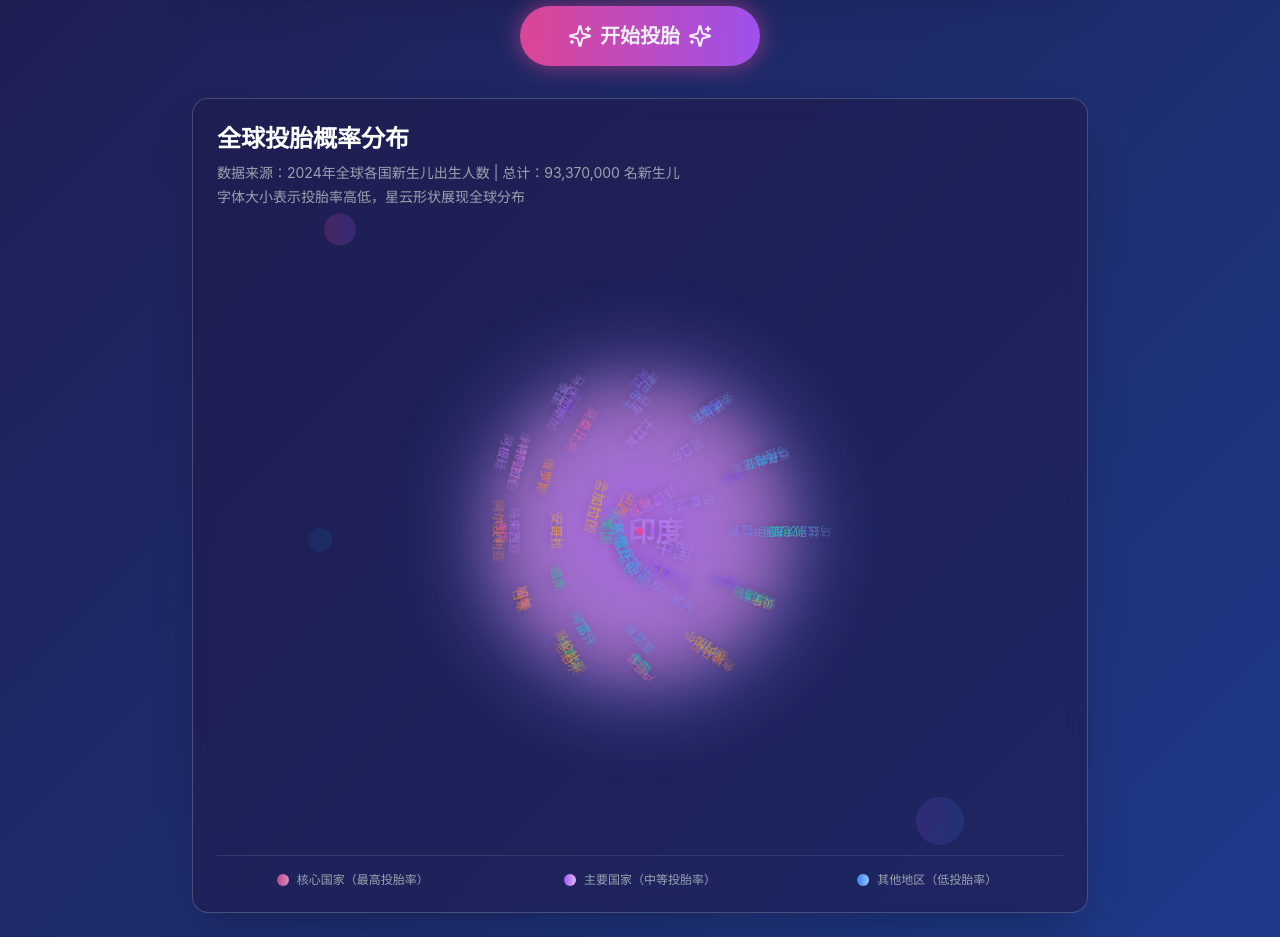
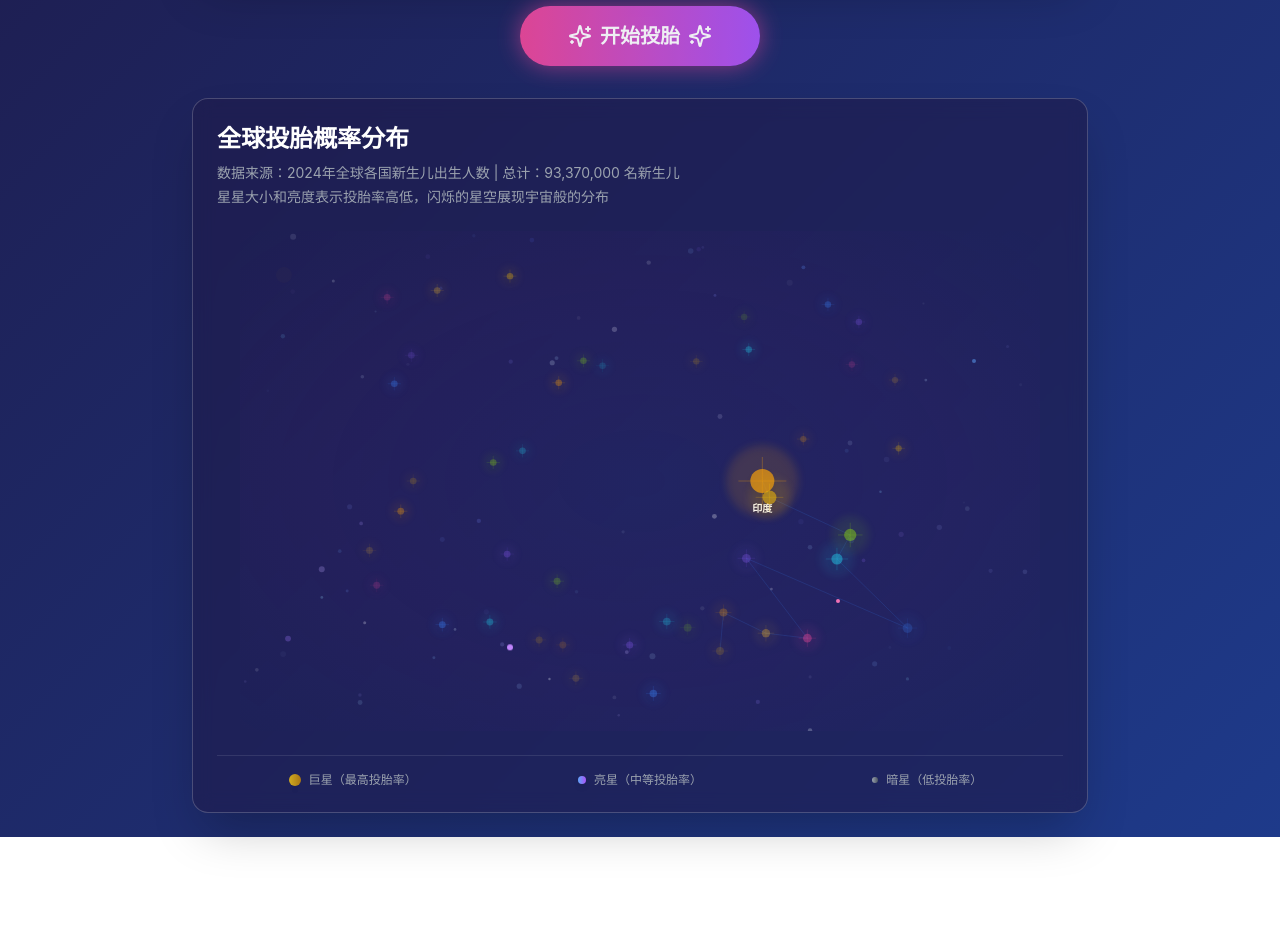
Before and after one commit to renewboy/reincarnation-simulator, a React (Vite) app: page / in a window 1280 px wide. Shown: the part 340-1277 px from the top of the page. After the commit the page ends 1177 px from the top, so only its background shows below. Built offline with nearby package versions, Linux system fonts and the light colour scheme.

Commit message:
Sync with matrix message 333880095527491

```diff
--- a/src/components/CountryWordCloud.tsx
+++ b/src/components/CountryWordCloud.tsx
@@ -1,4 +1,4 @@
-import { useState, useMemo } from 'react';
+import { useState, useMemo, useEffect } from 'react';
 import type { GameConfig } from '../types/game';
 import { getCountryNameCN } from '../utils/countryNames';
 
@@ -6,19 +6,29 @@ interface CountryWordCloudProps {
   config: GameConfig;
 }
 
-interface WordPosition {
+interface Star {
   text: string;
   x: number;
   y: number;
-  fontSize: number;
+  radius: number;
+  brightness: number;
   color: string;
   probability: number;
   name: string;
-  angle: number;
+  twinkleSpeed: number;
 }
 
 export default function CountryWordCloud({ config }: CountryWordCloudProps) {
-  const [hoveredCountry, setHoveredCountry] = useState<string | null>(null);
+  const [hoveredStar, setHoveredStar] = useState<string | null>(null);
+  const [animationTime, setAnimationTime] = useState(0);
+
+  // 动画循环
+  useEffect(() => {
+    const interval = setInterval(() => {
+      setAnimationTime(prev => prev + 0.02);
+    }, 50);
+    return () => clearInterval(interval);
+  }, []);
 
   // 获取所有国家并按投胎率排序
   const countries = useMemo(() => {
@@ -31,115 +41,99 @@ export default function CountryWordCloud({ config }: CountryWordCloudProps) {
       .sort((a, b) => b.probability - a.probability);
   }, [config.countries]);
 
-  // 生成星云能量球形状中的文字位置
-  const wordPositions = useMemo((): WordPosition[] => {
-    const centerX = 300;
-    const centerY = 300;
-    const mainRadius = 120; // 主星云半径
-    const outerRadius = 160; // 外圈半径
-    const innerRadius = 80; // 内圈半径
+  // 生成星空中的星星位置
+  const stars = useMemo((): Star[] => {
+    const starCount = 80;
+    const width = 800;
+    const height = 500;
 
-    // 计算字体大小范围（根据投胎率）
-    const getFontSize = (probability: number): number => {
+    // 计算星星属性
+    const getStarProperties = (probability: number) => {
       const maxProb = countries[0].probability;
       const minProb = countries[countries.length - 1].probability;
       const range = maxProb - minProb;
 
-      const minSize = 12;
-      const maxSize = 28;
+      // 星星半径：3-12像素
+      const minRadius = 3;
+      const maxRadius = 12;
+      const normalized = (probability - minProb) / range;
+      const radius = minRadius + normalized * (maxRadius - minRadius);
 
-      const normalized = (probability - minProb) / range;
-      return minSize + normalized * (maxSize - minSize);
+      // 亮度：0.3-1.0
+      const brightness = 0.3 + normalized * 0.7;
+
+      // 闪烁速度
+      const twinkleSpeed = 0.5 + Math.random() * 1.5;
+
+      return { radius, brightness, twinkleSpeed };
     };
 
-    // 游戏风格的紫粉渐变配色
-    const getGameColor = (rank: number, probability: number): string => {
-      const gradients = [
-        { main: '#ec4899', secondary: '#f472b6' }, // 粉红 - 最高概率
-        { main: '#a855f7', secondary: '#c084fc' }, // 紫色
-        { main: '#8b5cf6', secondary: '#a78bfa' }, // 深紫
-        { main: '#7c3aed', secondary: '#8b5cf6' }, // 靛紫
-        { main: '#6366f1', secondary: '#818cf8' }, // 靛蓝
-        { main: '#3b82f6', secondary: '#60a5fa' }, // 蓝色
-        { main: '#06b6d4', secondary: '#22d3ee' }, // 青色
-        { main: '#10b981', secondary: '#34d399' }, // 绿色
-        { main: '#f59e0b', secondary: '#fbbf24' }, // 橙色
-        { main: '#f97316', secondary: '#fb923c' }, // 深橙
+    const generatedStars: Star[] = [];
+
+    // 创建背景星尘
+    for (let i = 0; i < starCount; i++) {
+      const x = Math.random() * width;
+      const y = Math.random() * height;
+      const size = Math.random() * 2 + 1;
+
+      generatedStars.push({
+        text: '', // 背景星尘没有文字
+        x,
+        y,
+        radius: size,
+        brightness: Math.random() * 0.5 + 0.1,
+        color: `hsl(${Math.random() * 60 + 200}, 70%, ${Math.random() * 40 + 60}%)`,
+        probability: 0,
+        name: '',
+        twinkleSpeed: Math.random() * 2 + 0.5,
+      });
+    }
+
+    // 添加国家星星
+    countries.slice(0, 50).forEach((country, index) => {
+      const angle = (index / 50) * Math.PI * 2;
+      const distance = 120 + Math.random() * 200;
+      const centerX = width / 2;
+      const centerY = height / 2;
+
+      const x = centerX + Math.cos(angle) * distance;
+      const y = centerY + Math.sin(angle) * distance;
+
+      const properties = getStarProperties(country.probability);
+
+      // 星空主题配色
+      const starColors = [
+        '#fbbf24', // 金黄色 - 最亮的星
+        '#f59e0b', // 琥珀色
+        '#eab308', // 深黄色
+        '#84cc16', // lime绿
+        '#22d3ee', // 青色
+        '#3b82f6', // 蓝色
+        '#8b5cf6', // 紫色
+        '#ec4899', // 粉红色
       ];
 
-      // 根据排名选择渐变
-      const colorSet = gradients[rank % gradients.length];
+      const color = starColors[country.rank % starColors.length];
 
-      // 根据概率调整颜色透明度
-      const opacity = 0.7 + (probability / countries[0].probability) * 0.3;
-
-      // 返回渐变色
-      return `url(#gradient-${rank % gradients.length})`;
-    };
-
-    const positions: WordPosition[] = [];
-    const topCountries = countries.slice(0, 60); // 显示前60个国家
-
-    topCountries.forEach((country, index) => {
-      // 根据排名决定位置层级
-      const tier = Math.floor(index / 12); // 12个国家为一级
-      const positionInTier = index % 12;
-
-      // 计算角度
-      const angle = (positionInTier / 12) * 2 * Math.PI + (tier * Math.PI / 6);
-
-      // 根据层级确定半径
-      let radius;
-      if (tier === 0) {
-        // 核心区域 - 最重要的国家
-        radius = innerRadius * (0.3 + Math.random() * 0.4);
-      } else if (tier === 1) {
-        // 中间区域
-        radius = innerRadius + (mainRadius - innerRadius) * (0.3 + Math.random() * 0.4);
-      } else {
-        // 外围区域
-        radius = mainRadius + (outerRadius - mainRadius) * (0.2 + Math.random() * 0.6);
-      }
-
-      // 添加一些随机性避免重叠
-      const randomOffset = (Math.random() - 0.5) * 20;
-
-      const x = centerX + Math.cos(angle) * (radius + randomOffset);
-      const y = centerY + Math.sin(angle) * (radius + randomOffset);
-
-      const fontSize = getFontSize(country.probability);
-
-      positions.push({
+      generatedStars.push({
         text: getCountryNameCN(country.name),
         x,
         y,
-        fontSize,
-        color: getGameColor(country.rank, country.probability),
+        radius: properties.radius,
+        brightness: properties.brightness,
+        color,
         probability: country.probability,
         name: country.name,
-        angle: angle * 180 / Math.PI,
+        twinkleSpeed: properties.twinkleSpeed,
       });
     });
 
-    return positions;
+    return generatedStars;
   }, [countries]);
 
-  // 生成渐变定义
-  const gradients = useMemo(() => {
-    return Array.from({ length: 10 }, (_, i) => (
-      <defs key={i}>
-        <radialGradient id={`gradient-${i}`} cx="50%" cy="50%" r="50%">
-          <stop offset="0%" stopColor={['#ec4899', '#a855f7', '#8b5cf6', '#7c3aed', '#6366f1', '#3b82f6', '#06b6d4', '#10b981', '#f59e0b', '#f97316'][i]} stopOpacity="0.9" />
-          <stop offset="50%" stopColor={['#f472b6', '#c084fc', '#a78bfa', '#8b5cf6', '#818cf8', '#60a5fa', '#22d3ee', '#34d399', '#fbbf24', '#fb923c'][i]} stopOpacity="0.7" />
-          <stop offset="100%" stopColor={['#f472b6', '#c084fc', '#a78bfa', '#8b5cf6', '#818cf8', '#60a5fa', '#22d3ee', '#34d399', '#fbbf24', '#fb923c'][i]} stopOpacity="0.3" />
-        </radialGradient>
-      </defs>
-    ));
-  }, []);
-
   return (
-    <div className="backdrop-blur-glass bg-glass-bg border border-glass-border rounded-2xl p-6 shadow-2xl">
-      <div className="mb-6">
+    <div className="backdrop-blur-glass bg-glass-bg border border-glass-border rounded-2xl p-6 shadow-2xl relative overflow-hidden">
+      <div className="mb-6 relative z-10">
         <h2 className="text-2xl font-bold text-white mb-2">
           全球投胎概率分布
         </h2>
@@ -147,122 +141,153 @@ export default function CountryWordCloud({ config }: CountryWordCloudProps) {
           数据来源：2024年全球各国新生儿出生人数 | 总计：93,370,000 名新生儿
         </p>
         <p className="text-gray-400 text-sm mt-1">
-          字体大小表示投胎率高低，星云形状展现全球分布
+          星星大小和亮度表示投胎率高低，闪烁的星空展现宇宙般的分布
         </p>
       </div>
 
-      {/* 星云词云图容器 */}
+      {/* 星空容器 */}
       <div className="relative flex justify-center">
         <div className="relative">
-          {/* 主星云容器 */}
+          {/* 背景渐变 */}
+          <div className="absolute inset-0 bg-gradient-radial from-indigo-900/20 via-purple-900/10 to-transparent rounded-xl" />
+
           <svg
-            width="600"
-            height="600"
-            viewBox="0 0 600 600"
+            width="800"
+            height="500"
+            viewBox="0 0 800 500"
             className="relative z-10"
           >
-            {/* 渐变定义 */}
-            {gradients}
+            {/* 星座连线（仅对前10个国家） */}
+            {countries.slice(0, 10).map((country, index) => {
+              if (index === 9) return null; // 不连接最后一个
+              const currentStar = stars.find(s => s.name === country.name);
+              const nextStar = stars.find(s => s.name === countries[index + 1].name);
 
-            {/* 星云光晕背景 */}
+              if (!currentStar || !nextStar) return null;
+
+              return (
+                <line
+                  key={`line-${index}`}
+                  x1={currentStar.x}
+                  y1={currentStar.y}
+                  x2={nextStar.x}
+                  y2={nextStar.y}
+                  stroke="rgba(59, 130, 246, 0.2)"
+                  strokeWidth="1"
+                  className="animate-pulse"
+                />
+              );
+            })}
+
+            {/* 星星和星尘 */}
+            {stars.map((star, index) => {
+              const isHovered = hoveredStar === star.name;
+              const twinkle = Math.sin(animationTime * star.twinkleSpeed + index) * 0.3 + 0.7;
+              const currentBrightness = star.brightness * twinkle;
+
+              if (star.text === '') {
+                // 背景星尘
+                return (
                   <circle
-              cx="300"
-              cy="300"
-              r="150"
-              fill="url(#gradient-0)"
-              opacity="0.1"
-              className="animate-pulse-glow blur-xl"
+                    key={`dust-${index}`}
+                    cx={star.x}
+                    cy={star.y}
+                    r={star.radius}
+                    fill={star.color}
+                    opacity={currentBrightness * 0.6}
+                    className="transition-opacity duration-1000"
+                  />
+                );
+              }
+
+              // 国家星星
+              return (
+                <g key={`star-${index}`} className="cursor-pointer">
+                  {/* 发光效果 */}
+                  <circle
+                    cx={star.x}
+                    cy={star.y}
+                    r={star.radius * 3}
+                    fill={star.color}
+                    opacity={currentBrightness * 0.2}
+                    className="blur-sm"
                   />
 
-            {/* 外层光晕 */}
+                  {/* 主星星 */}
                   <circle
-              cx="300"
-              cy="300"
-              r="180"
-              fill="url(#gradient-2)"
-              opacity="0.05"
-              className="animate-pulse-glow blur-2xl"
-              style={{ animationDelay: '1s' }}
+                    cx={star.x}
+                    cy={star.y}
+                    r={star.radius}
+                    fill={star.color}
+                    opacity={currentBrightness}
+                    className={`transition-all duration-300 ${
+                      isHovered ? 'drop-shadow-2xl brightness-150 scale-125' : 'drop-shadow-lg'
+                    }`}
+                    onMouseEnter={() => setHoveredStar(star.name)}
+                    onMouseLeave={() => setHoveredStar(null)}
                   />
 
-            {/* 国家名称文字 */}
-            {wordPositions.map(({ text, x, y, fontSize, color, probability, name, angle }, index) => {
-              const isHovered = hoveredCountry === name;
+                  {/* 十字光芒 */}
+                  <g opacity={currentBrightness * 0.8}>
+                    <line x1={star.x - star.radius * 2} y1={star.y} x2={star.x + star.radius * 2} y2={star.y} stroke={star.color} strokeWidth="0.5" />
+                    <line x1={star.x} y1={star.y - star.radius * 2} x2={star.x} y2={star.y + star.radius * 2} stroke={star.color} strokeWidth="0.5" />
+                  </g>
 
-              return (
-                <g key={index} className="cursor-pointer">
+                  {/* 国家名称（仅在大星星上显示） */}
+                  {star.radius > 8 && (
                     <text
-                    x={x}
-                    y={y}
-                    fontSize={fontSize}
-                    fill={isHovered ? '#ffffff' : color}
-                    fontWeight={fontSize > 20 ? "bold" : "medium"}
+                      x={star.x}
+                      y={star.y + star.radius + 15}
+                      fontSize={Math.max(10, star.radius - 2)}
+                      fill="#ffffff"
+                      fontWeight="bold"
                       textAnchor="middle"
                       dominantBaseline="central"
-                    className={`transition-all duration-300 ${
-                      isHovered
-                        ? 'drop-shadow-2xl brightness-125 scale-110'
-                        : 'drop-shadow-lg hover:brightness-110'
-                    }`}
-                    style={{
-                      fontFamily: 'ui-sans-serif, system-ui, sans-serif',
-                      filter: isHovered
-                        ? 'drop-shadow(0 0 10px rgba(236, 72, 153, 0.8))'
-                        : 'drop-shadow(0 2px 4px rgba(0, 0, 0, 0.3))',
-                    }}
-                    onMouseEnter={() => setHoveredCountry(name)}
-                    onMouseLeave={() => setHoveredCountry(null)}
-                    transform={`rotate(${angle * 0.5} ${x} ${y})`}
+                      className="pointer-events-none drop-shadow-md"
+                      style={{ fontFamily: 'ui-sans-serif, system-ui, sans-serif' }}
                     >
-                    {text}
+                      {star.text}
                     </text>
+                  )}
                 </g>
               );
             })}
-
-            {/* 核心发光点 */}
-            <circle
-              cx="300"
-              cy="300"
-              r="4"
-              fill="#ec4899"
-              className="animate-pulse"
-            />
           </svg>
 
-          {/* 浮动装饰元素 */}
-          <div className="absolute -top-4 -left-4 w-8 h-8 bg-gradient-to-r from-pink-500 to-purple-500 rounded-full opacity-20 animate-float" />
-          <div className="absolute -bottom-6 -right-6 w-12 h-12 bg-gradient-to-r from-purple-500 to-blue-500 rounded-full opacity-15 animate-float" style={{ animationDelay: '1s' }} />
-          <div className="absolute top-1/2 -left-8 w-6 h-6 bg-gradient-to-r from-blue-500 to-cyan-500 rounded-full opacity-10 animate-float" style={{ animationDelay: '2s' }} />
+          {/* 粒子效果装饰 */}
+          <div className="absolute top-10 left-10 w-2 h-2 bg-yellow-400 rounded-full animate-ping opacity-75" />
+          <div className="absolute top-32 right-16 w-1 h-1 bg-blue-400 rounded-full animate-pulse" style={{ animationDelay: '0.5s' }} />
+          <div className="absolute bottom-20 left-1/3 w-1.5 h-1.5 bg-purple-400 rounded-full animate-bounce" style={{ animationDelay: '1s' }} />
+          <div className="absolute bottom-32 right-1/4 w-1 h-1 bg-pink-400 rounded-full animate-pulse" style={{ animationDelay: '1.5s' }} />
         </div>
 
         {/* 悬停提示 */}
-        {hoveredCountry && (
-          <div className="absolute z-50 top-4 right-4 px-4 py-3 bg-black/90 border border-pink-500/30 rounded-xl shadow-2xl backdrop-blur-sm animate-fade-in">
-            <div className="text-pink-400 text-sm font-bold">
-              {hoveredCountry}
+        {hoveredStar && (
+          <div className="absolute z-50 top-4 right-4 px-4 py-3 bg-black/90 border border-yellow-500/30 rounded-xl shadow-2xl backdrop-blur-sm animate-fade-in">
+            <div className="text-yellow-400 text-sm font-bold">
+              {hoveredStar}
             </div>
             <div className="text-white text-xs mt-1">
-              投胎概率：{countries.find(c => getCountryNameCN(c.name) === hoveredCountry)?.probability.toFixed(3)}%
+              投胎概率：{countries.find(c => getCountryNameCN(c.name) === hoveredStar)?.probability.toFixed(3)}%
             </div>
           </div>
         )}
       </div>
 
       {/* 统计信息 */}
-      <div className="mt-6 pt-4 border-t border-white/10">
+      <div className="mt-6 pt-4 border-t border-white/10 relative z-10">
         <div className="grid grid-cols-1 md:grid-cols-3 gap-4 text-xs text-gray-400">
           <div className="flex items-center justify-center gap-2">
-            <div className="w-3 h-3 rounded-full bg-gradient-to-r from-pink-500 to-pink-300 animate-pulse"></div>
-            <span>核心国家（最高投胎率）</span>
+            <div className="w-3 h-3 rounded-full bg-gradient-to-r from-yellow-400 to-yellow-600 animate-pulse shadow-lg"></div>
+            <span>巨星（最高投胎率）</span>
           </div>
           <div className="flex items-center justify-center gap-2">
-            <div className="w-3 h-3 rounded-full bg-gradient-to-r from-purple-500 to-purple-300"></div>
-            <span>主要国家（中等投胎率）</span>
+            <div className="w-2 h-2 rounded-full bg-gradient-to-r from-blue-400 to-purple-500 shadow-md"></div>
+            <span>亮星（中等投胎率）</span>
           </div>
           <div className="flex items-center justify-center gap-2">
-            <div className="w-3 h-3 rounded-full bg-gradient-to-r from-blue-500 to-blue-300"></div>
-            <span>其他地区（低投胎率）</span>
+            <div className="w-1.5 h-1.5 rounded-full bg-gradient-to-r from-gray-400 to-gray-600"></div>
+            <span>暗星（低投胎率）</span>
           </div>
         </div>
       </div>
--- a/tailwind.config.js
+++ b/tailwind.config.js
@@ -64,6 +64,7 @@ module.exports = {
 				'gradient-game': 'linear-gradient(135deg, #1e1b4b 0%, #1e3a8a 100%)',
 				'gradient-primary-btn': 'linear-gradient(90deg, #ec4899 0%, #a855f7 100%)',
 				'gradient-secondary-btn': 'linear-gradient(90deg, #f59e0b 0%, #f97316 100%)',
+				'gradient-radial': 'radial-gradient(var(--tw-gradient-stops))',
 			},
 			backdropBlur: {
 				'glass': '10px',
```
Lines whose indentation alone changed are shown as unchanged.
